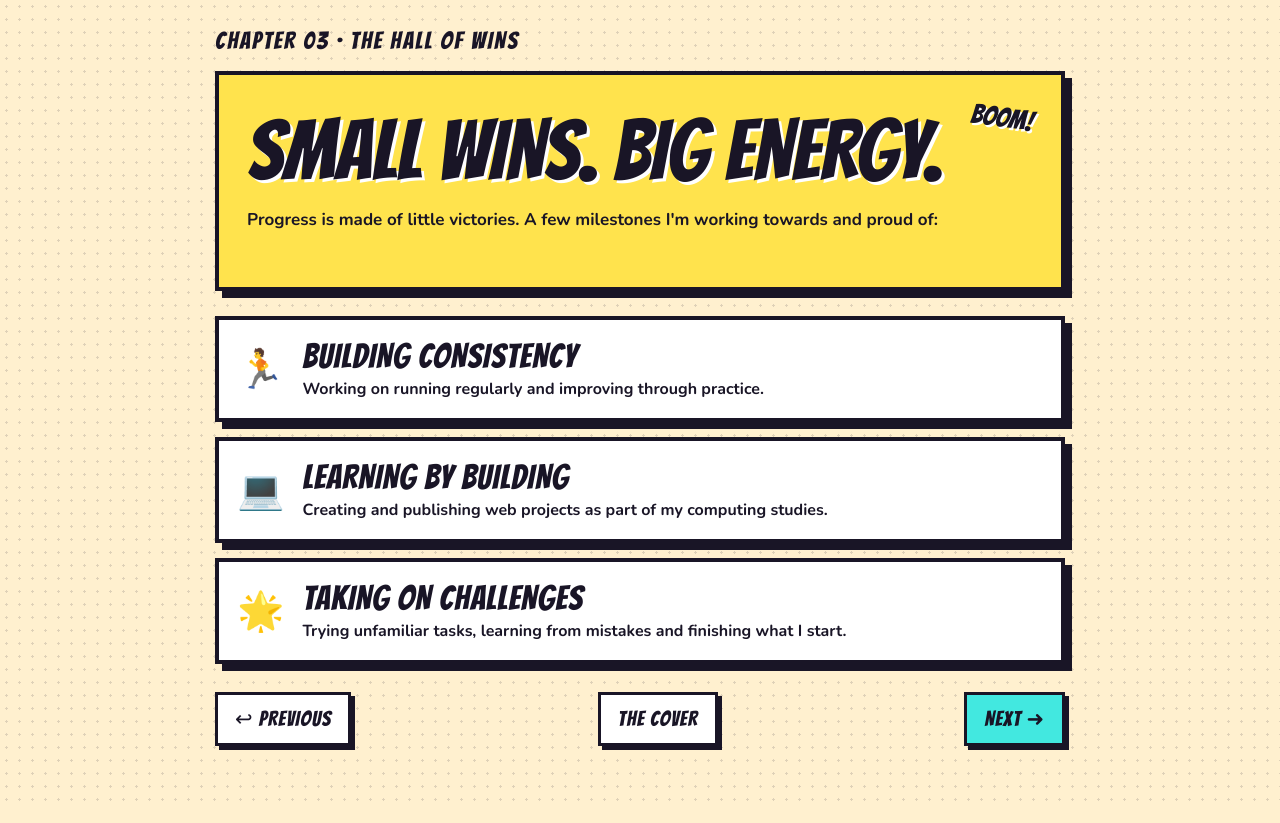
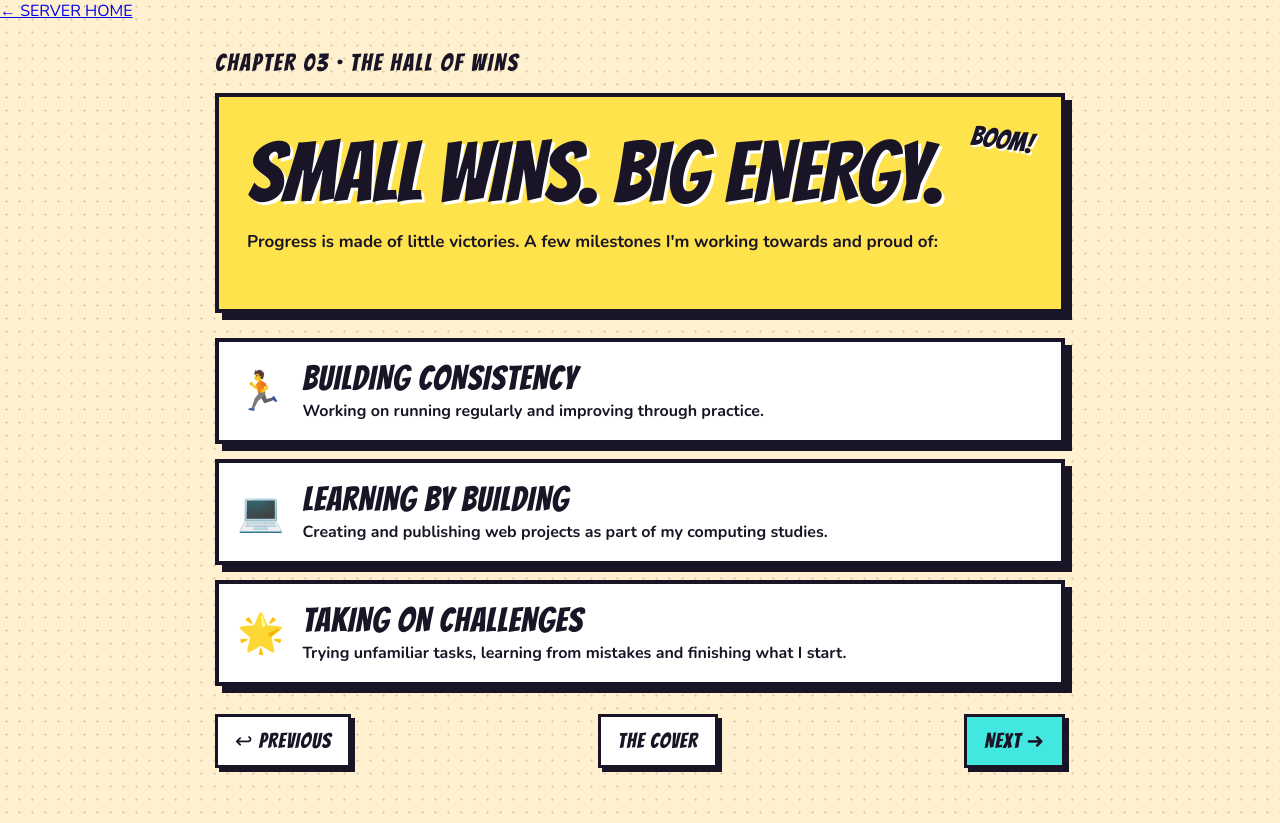
Before and after one commit to 2028011201-del/Heuser, a plain HTML site: page CS_CRP/Homework_9/portfolio/achievements.html in a window 1280 px wide. Before the commit the page ends 801 px from the top, so only its background shows below. Drawn offline with nearby package versions, Linux system fonts and the light colour scheme.

Commit message:
Add return-to-home link to portfolio copy

```diff
--- a/CS_CRP/Homework_9/portfolio/achievements.html
+++ b/CS_CRP/Homework_9/portfolio/achievements.html
@@ -1 +1 @@
-<!doctype html><html lang="en"><head><meta charset="utf-8"><meta name="viewport" content="width=device-width,initial-scale=1"><title>Chapter 3 · My wins</title><link href="https://fonts.googleapis.com/css2?family=Bangers&family=Nunito:wght@400;700;900&display=swap" rel="stylesheet"><link rel="stylesheet" href="style.css"></head><body><main class="wrap inner"><p class="issue">CHAPTER 03 · THE HALL OF WINS</p><section class="story yellow"><b class="sfx">BOOM!</b><h1>SMALL WINS. BIG ENERGY.</h1><p>Progress is made of little victories. A few milestones I'm working towards and proud of:</p></section><section class="stack"><article class="win"><span>🏃</span><div><h2>BUILDING CONSISTENCY</h2><p>Working on running regularly and improving through practice.</p></div></article><article class="win"><span>💻</span><div><h2>LEARNING BY BUILDING</h2><p>Creating and publishing web projects as part of my computing studies.</p></div></article><article class="win"><span>🌟</span><div><h2>TAKING ON CHALLENGES</h2><p>Trying unfamiliar tasks, learning from mistakes and finishing what I start.</p></div></article></section><div class="controls"><a class="btn" href="projects.html">↩ PREVIOUS</a><a class="btn" href="index.html">THE COVER</a><a class="btn next" href="future.html">NEXT ➜</a></div></main><script src="script.js"></script></body></html>
+<!doctype html><html lang="en"><head><meta charset="utf-8"><meta name="viewport" content="width=device-width,initial-scale=1"><title>Chapter 3 · My wins</title><link href="https://fonts.googleapis.com/css2?family=Bangers&family=Nunito:wght@400;700;900&display=swap" rel="stylesheet"><link rel="stylesheet" href="style.css"></head><body><a class="server-home" href="/">← SERVER HOME</a><main class="wrap inner"><p class="issue">CHAPTER 03 · THE HALL OF WINS</p><section class="story yellow"><b class="sfx">BOOM!</b><h1>SMALL WINS. BIG ENERGY.</h1><p>Progress is made of little victories. A few milestones I'm working towards and proud of:</p></section><section class="stack"><article class="win"><span>🏃</span><div><h2>BUILDING CONSISTENCY</h2><p>Working on running regularly and improving through practice.</p></div></article><article class="win"><span>💻</span><div><h2>LEARNING BY BUILDING</h2><p>Creating and publishing web projects as part of my computing studies.</p></div></article><article class="win"><span>🌟</span><div><h2>TAKING ON CHALLENGES</h2><p>Trying unfamiliar tasks, learning from mistakes and finishing what I start.</p></div></article></section><div class="controls"><a class="btn" href="projects.html">↩ PREVIOUS</a><a class="btn" href="index.html">THE COVER</a><a class="btn next" href="future.html">NEXT ➜</a></div></main><script src="script.js"></script></body></html>
```
